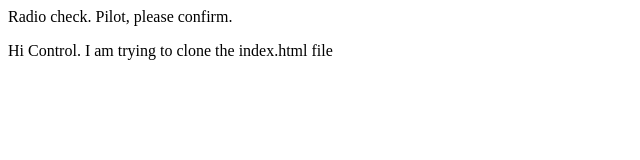
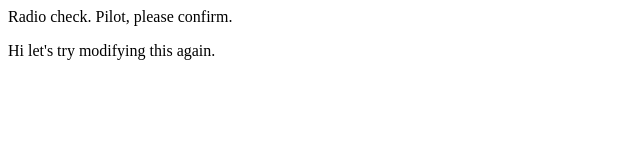
Before and after one commit to Arasee236/Communication-log, a plain HTML site: page index.html in a window 1280 px wide. Shown: the whole page, without its empty margins (0-640 px from the left). Drawn offline with Linux system fonts and the light colour scheme.

Commit message:
Jamie updated message.

```diff
--- a/index.html
+++ b/index.html
@@ -1,6 +1,6 @@
 <html>
    <body>
       <p>Radio check. Pilot, please confirm.</p>
-      <p>Hi Control. I am trying to clone the index.html file</p>
+      <p>Hi let's try modifying this again.</p>
    </body>
 </html>
```
